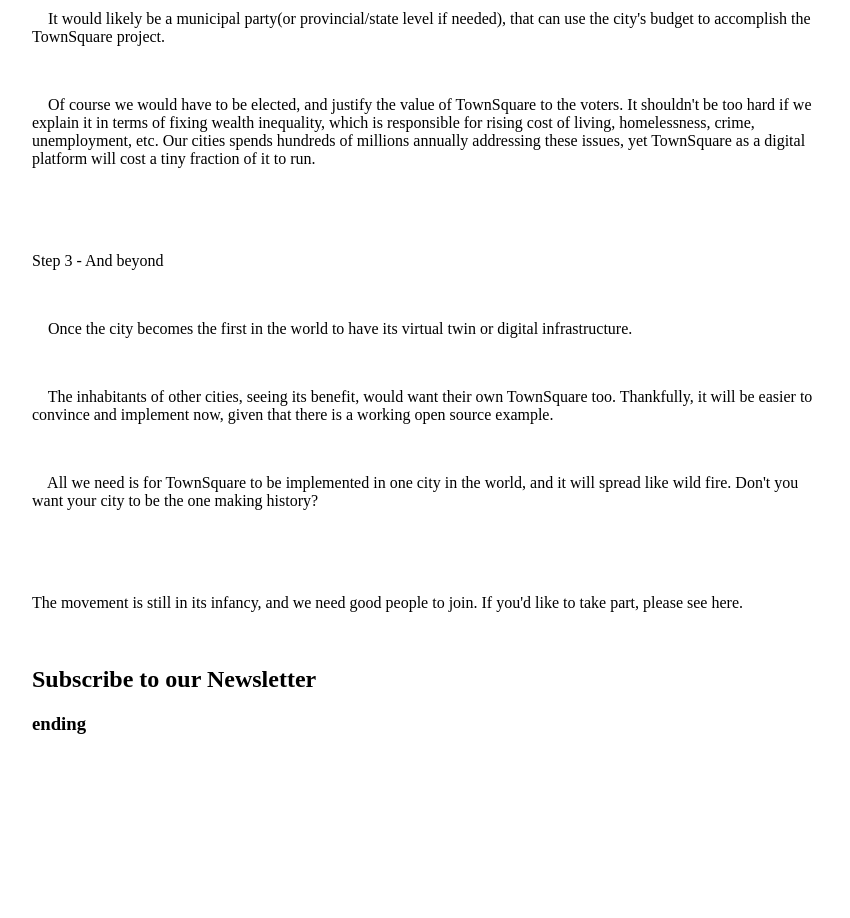
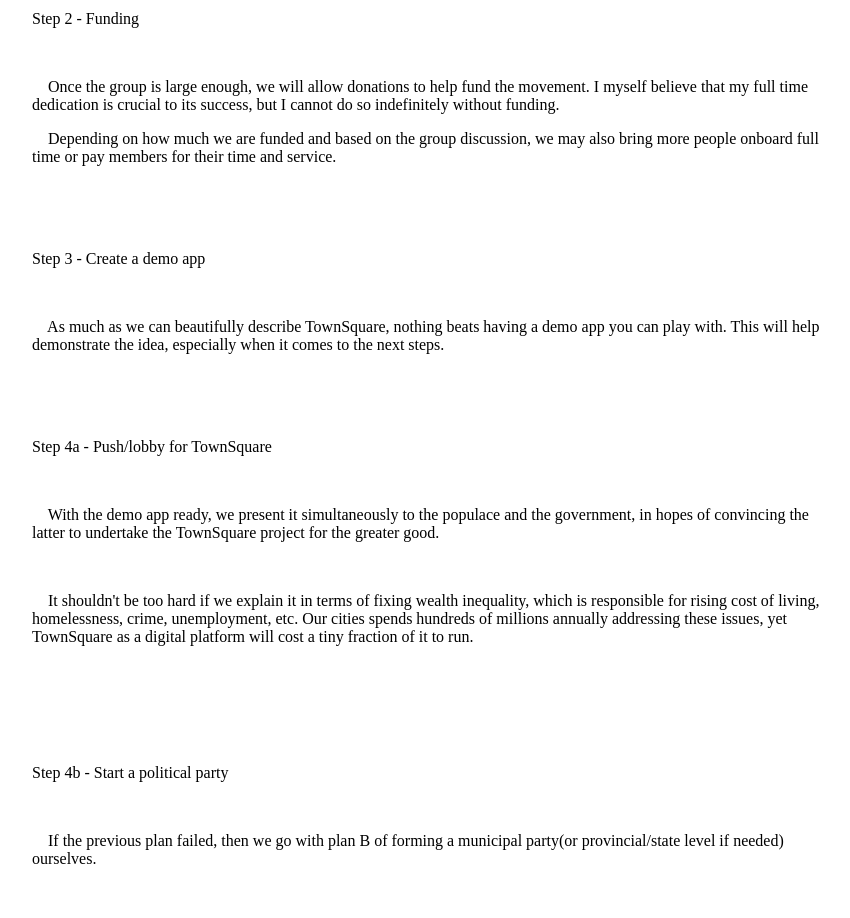
Before and after one commit to SeanVancouver/townsquare_app, a Next.js app: page /how in a window 1280 px wide. Shown: the part 1340-2258 px from the top of the page, without its empty margins (208-1058 px from the left). Before the commit the page ends 2094 px from the top, so only its background shows below. Built offline with nearby package versions, Linux system fonts and the light colour scheme.

Commit message:
done you

```diff
--- a/app/how/page.js
+++ b/app/how/page.js
@@ -17,17 +17,38 @@ export default function Home() {
         <p><br /></p>
         <p>&nbsp; &nbsp; To mitigate this time constraint, the awareness must not just be spread, but sustained.</p>
         <p><br /></p>
-        <p>&nbsp; &nbsp; And this is why we must also form a community of members who support each other with friendship and fraternity. So any new member gained will not leave, and the group keeps growing as everyone struggle towards the same goal.</p>
+        <p>&nbsp; &nbsp; And this is why we must also form a community of members who support each other with friendship and fraternity. So any new member gained will not leave, and the group keeps growing as everyone struggle towards the same goal.&nbsp;</p>
+        <p><br /></p>
+        <p>&nbsp; &nbsp; Additionally, this step should be an ongoing effort even throughout the following steps.</p>
         <p><br /></p>
         <p><br /></p>
-        <p>Step 2 - Start a political party</p>
+        <p>Step 2 - Funding&nbsp;</p>
+        <p><br /></p>
+        <p>&nbsp; &nbsp; Once the group is large enough, we will allow donations to help fund the movement. I myself believe that my full time dedication is crucial to its success, but I cannot do so indefinitely without funding.</p>
+        <p>&nbsp; &nbsp; Depending on how much we are funded and based on the group discussion, we may also bring more people onboard full time or pay members for their time and service.&nbsp;</p>
         <p>&nbsp; &nbsp;&nbsp;</p>
-        <p>&nbsp; &nbsp; It would likely be a municipal party(or provincial/state level if needed), that can use the city&apos;s budget to accomplish the TownSquare project.&nbsp;</p>
         <p><br /></p>
-        <p>&nbsp; &nbsp; Of course we would have to be elected, and justify the value of TownSquare to the voters. It shouldn&apos;t be too hard if we explain it in terms of fixing wealth inequality, which is responsible for rising cost of living, homelessness, crime, unemployment, etc. Our cities spends hundreds of millions annually addressing these issues, yet TownSquare as a digital platform will cost a tiny fraction of it to run.</p>
+        <p>Step 3 - Create a demo app&nbsp;</p>
+        <p><br /></p>
+        <p>&nbsp; &nbsp; As much as we can beautifully describe TownSquare, nothing beats having a demo app you can play with. This will help demonstrate the idea, especially when it comes to the next steps.</p>
         <p><br /></p>
         <p><br /></p>
-        <p>Step 3 - And beyond&nbsp;</p>
+        <p>Step 4a - Push/lobby for TownSquare</p>
+        <p><br /></p>
+        <p>&nbsp; &nbsp; With the demo app ready, we present it simultaneously to the populace and the government, in hopes of convincing the latter to undertake the TownSquare project for the greater good.</p>
+        <p><br /></p>
+        <p>&nbsp; &nbsp; It shouldn&apos;t be too hard if we explain it in terms of fixing wealth inequality, which is responsible for rising cost of living, homelessness, crime, unemployment, etc. Our cities spends hundreds of millions annually addressing these issues, yet TownSquare as a digital platform will cost a tiny fraction of it to run.</p>
+        <p><br /></p>
+        <p><br /></p>
+        <p><br /></p>
+        <p>Step 4b - Start a political party</p>
+        <p><br /></p>
+        <p>&nbsp; &nbsp; If the previous plan failed, then we go with plan B of forming a municipal party(or provincial/state level if needed) ourselves.</p>
+        <p><br /></p>
+        <p>&nbsp; &nbsp; This has the dual benefit of further spreading the movement during the campaigning process, and have full power to undertake the TownSquare project if elected.</p>
+        <p><br /></p>
+        <p><br /></p>
+        <p>Step 5 - And beyond&nbsp;</p>
         <p><br /></p>
         <p>&nbsp; &nbsp; Once the city becomes the first in the world to have its virtual twin or digital infrastructure.</p>
         <p><br /></p>
--- a/app/who/page.js
+++ b/app/who/page.js
@@ -1,8 +1,15 @@
-import React from 'react'
+import Link from 'next/link';
 
 const Index = () => {
   return (
-    <div>who</div>
+    <>
+      <div>
+        <h2>You:</h2>
+        <p>[want you poster]</p>
+        <p>I cannot accomplish TownSquare alone. If this is something that interests you, please consider joining the movement here.</p>
+        <p><br /></p>
+      </div>
+    </>
   )
 }
 
```
